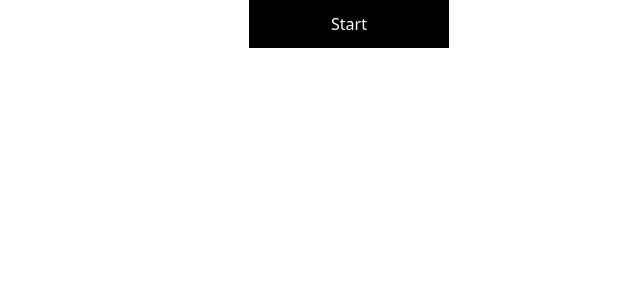
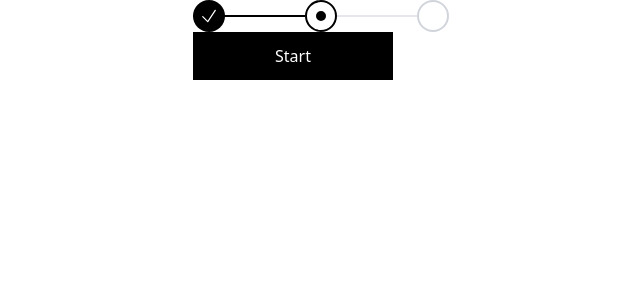
Before and after one commit to ejirocodes/cvg, a Vue app: page / in a window 1280 px wide. Shown: the top 300 px of the page, without its empty margins (191-831 px from the left). Built offline with nearby package versions, Linux system fonts and the light colour scheme.

Commit message:
feat(ui): stepper component

```diff
--- a/package.json
+++ b/package.json
@@ -15,6 +15,7 @@
     "prepare": "husky install"
   },
   "dependencies": {
+    "@heroicons/vue": "^2.0.7",
     "vue": "^3.2.37"
   },
   "devDependencies": {
--- a/src/App.vue
+++ b/src/App.vue
@@ -1,9 +1,13 @@
 <script setup lang="ts">
 import ButtonMain from "@/components/shared/ButtonMain.vue";
+import StepperWizard from "@/components/multistep-form/StepperWizard.vue";
 </script>
 
 <template>
-  <ButtonMain class="w-[200px] h-12"> Start </ButtonMain>
+  <div>
+    <StepperWizard />
+    <ButtonMain class="w-[200px] h-12"> Start </ButtonMain>
+  </div>
 </template>
 
 <style scoped>
--- /dev/null
+++ b/src/components/multistep-form/StepperWizard.vue
@@ -0,0 +1,70 @@
+<script setup lang="ts">
+import { CheckIcon } from "@heroicons/vue/24/solid";
+
+const steps = [
+  { name: "Start", href: "#", status: "complete" },
+  { name: "Info", href: "#", status: "current" },
+  { name: "Summary", href: "#", status: "upcoming" },
+];
+</script>
+
+<template>
+  <nav aria-label="Progress">
+    <ol role="list" class="flex items-center">
+      <li
+        v-for="(step, stepIdx) in steps"
+        :key="step.name"
+        :class="[
+          stepIdx !== steps.length - 1 ? 'pr-8 sm:pr-20' : '',
+          'relative',
+        ]"
+      >
+        <template v-if="step.status === 'complete'">
+          <div class="absolute inset-0 flex items-center" aria-hidden="true">
+            <div class="h-0.5 w-full bg-black" />
+          </div>
+          <a
+            href="#"
+            class="relative w-8 h-8 flex items-center justify-center bg-black rounded-full hover:bg-gray-800"
+          >
+            <CheckIcon class="w-5 h-5 text-white" aria-hidden="true" />
+            <span class="sr-only">{{ step.name }}</span>
+          </a>
+        </template>
+        <template v-else-if="step.status === 'current'">
+          <div class="absolute inset-0 flex items-center" aria-hidden="true">
+            <div class="h-0.5 w-full bg-gray-200" />
+          </div>
+          <a
+            href="#"
+            class="relative w-8 h-8 flex items-center justify-center bg-white border-2 border-black rounded-full"
+            aria-current="step"
+          >
+            <span
+              class="h-2.5 w-2.5 bg-black rounded-full"
+              aria-hidden="true"
+            />
+            <span class="sr-only">{{ step.name }}</span>
+          </a>
+        </template>
+        <template v-else>
+          <div class="absolute inset-0 flex items-center" aria-hidden="true">
+            <div class="h-0.5 w-full bg-gray-200" />
+          </div>
+          <a
+            href="#"
+            class="group relative w-8 h-8 flex items-center justify-center bg-white border-2 border-gray-300 rounded-full hover:border-gray-400"
+          >
+            <span
+              class="h-2.5 w-2.5 bg-transparent rounded-full group-hover:bg-gray-300"
+              aria-hidden="true"
+            />
+            <span class="sr-only">{{ step.name }}</span>
+          </a>
+        </template>
+      </li>
+    </ol>
+  </nav>
+</template>
+
+<style scoped></style>
--- a/src/components/shared/ButtonMain.vue
+++ b/src/components/shared/ButtonMain.vue
@@ -2,7 +2,7 @@
 import { computed } from "vue";
 import { ButtonType } from "@/utils";
 type IProps = {
-  buttonType: keyof typeof ButtonType;
+  buttonType?: keyof typeof ButtonType;
 };
 const props = withDefaults(defineProps<IProps>(), {
   buttonType: ButtonType.Fill,
```
Also changed, not shown: 2 other files (tests, documents, lock files or other folders).
